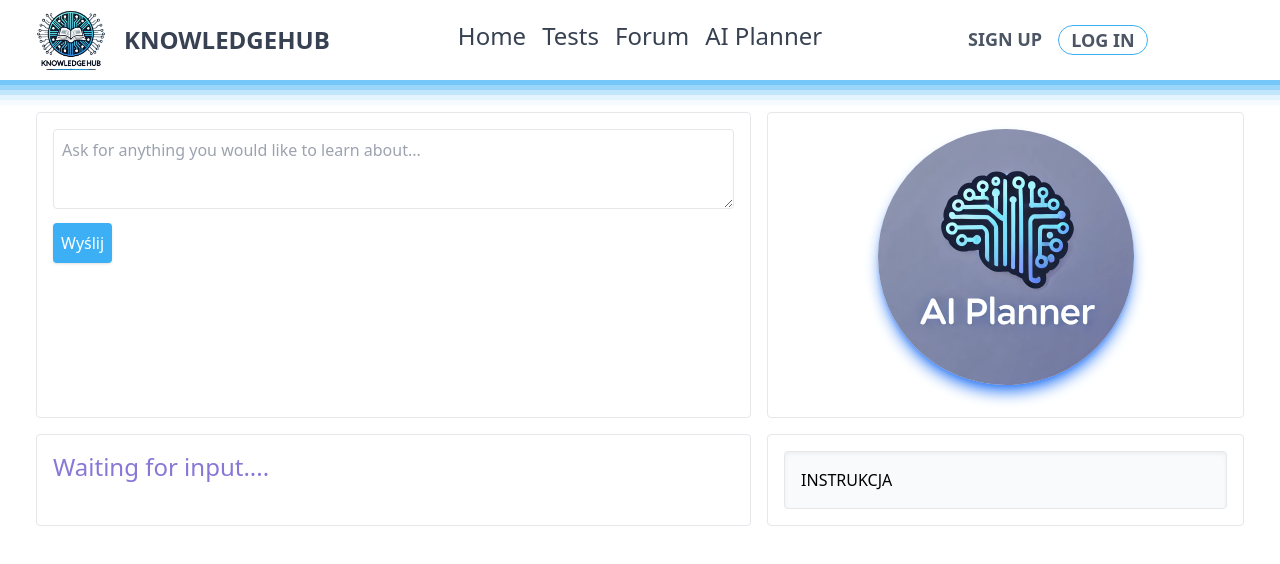
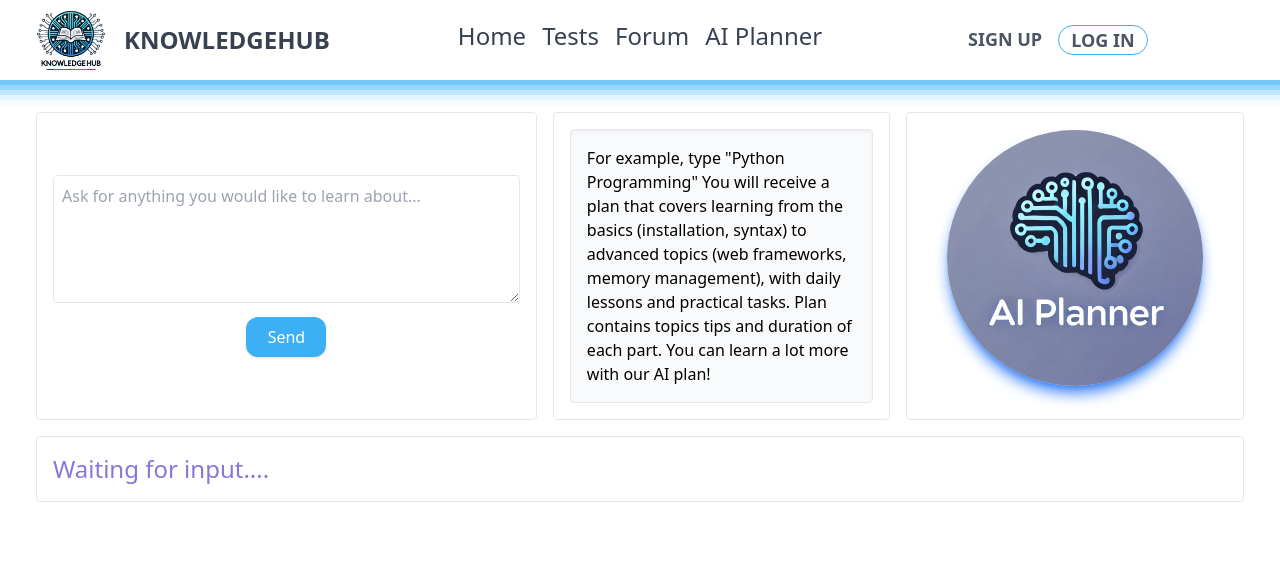
Before and after one commit to dbanaszak1/Hackaton, a React (Vite) app in the folder Front/: page /planner in a window 1280 px wide. Shown: the top 564 px of the page. Built offline with nearby package versions, Linux system fonts and the light colour scheme.

Commit message:
styles forum&planner&home

```diff
--- a/Front/src/Components/ForumQuestion.tsx
+++ b/Front/src/Components/ForumQuestion.tsx
@@ -14,7 +14,7 @@ const ForumQuestion = ({title, category, subcategory, description, answerCount }
     return Math.floor(Math.random() * 10);
   };
   return (
-    <div className="broder border-primary p-6 rounded-lg shadow-lg h-56 hover:bg-blue-200 transition duration-300 shadow-blue-200">
+    <div className="broder border-primary p-6 rounded-lg shadow-lg h-56 hover:bg-blue-200 transition duration-300 shadow-blue-300">
       <div className="flex flex-wrap">
         <div className="text-primary font-bold text-xl w-5/6 text-start m-auto">{title}</div>
         <div className="text-secondary font-bold text-lg text-start w-5/6 m-auto">{category}</div>
--- a/Front/src/Pages/Forum.tsx
+++ b/Front/src/Pages/Forum.tsx
@@ -4,6 +4,7 @@ import ForumQuestion from "../Components/ForumQuestion";
 import AddForumQuestionModal from "../Components/AddForumQuestionModal";
 import Footer from "../Components/Footer";
 import axios from "axios";
+import { Link } from "react-router-dom";
 
 interface Post {
   category: string;
@@ -42,13 +43,18 @@ const Forum = () => {
     </svg>
   );
 
+  const svgstar = (
+    <svg fill="#f7b602" className="mx-2" width="20px" height="20px" viewBox="0 0 1024 1024" xmlns="http://www.w3.org/2000/svg">
+    <path d="M908.1 353.1l-253.9-36.9L540.7 86.1c-3.1-6.3-8.2-11.4-14.5-14.5-15.8-7.8-35-1.3-42.9 14.5L369.8 316.2l-253.9 36.9c-7 1-13.4 4.3-18.3 9.3a32.05 32.05 0 0 0 .6 45.3l183.7 179.1-43.4 252.9a31.95 31.95 0 0 0 46.4 33.7L512 754l227.1 119.4c6.2 3.3 13.4 4.4 20.3 3.2 17.4-3 29.1-19.5 26.1-36.9l-43.4-252.9 183.7-179.1c5-4.9 8.3-11.3 9.3-18.3 2.7-17.5-9.5-33.7-27-36.3z"/>
+  </svg> );
+
   return (
     <>
       <Navbar user="" />
       <div className="container mx-auto p-4 max-w-[1240px] mt-10">
         <div className="text-2xl text-center flex flex-col items-center">
           <div className="w-full flex justify-center items-center mb-4">
-            <div className="search-div flex items-center space-x-4 bg-gray-100 py-4 px-52 rounded-lg shadow-md w-full max-w-[1240px]">
+            <div className="search-div flex items-center space-x-4 py-4 px-52 rounded-lg w-full max-w-[1240px]">
               <input
                 className="search-forum flex-grow p-2 border border-gray-300 rounded-lg"
                 type="search"
@@ -57,7 +63,7 @@ const Forum = () => {
                 onChange={(e) => setSearchTerm(e.target.value)}
               />
               <div
-                className="add-question px-4 py-2 bg-primary text-white rounded-lg inline-flex items-center cursor-pointer
+                className="text-lg px-4 py-2 bg-primary text-white rounded-lg inline-flex items-center cursor-pointer
                 hover:bg-secondary  ease-in-out hover:scale-110 duration-500"
                 onClick={openModal}
               >
@@ -67,18 +73,20 @@ const Forum = () => {
             </div>
           </div>
           <div className="flex space-x-4 w-full">
-            <div className="w-1/4 bg-gray-100 p-4 rounded-lg shadow-md">
+            <div className="w-1/4 p-4 rounded-lg shadow-md">
               <div>
-                <h3>Zadania rozwiązane</h3>
-                <h3>Zadanie nierozwiązanie</h3>
-                <h3>Kategorie:</h3>
-                <ul>
-                  <li>- 1</li>
-                  <li>- 1</li>
-                  <li>- 1</li>
-                  <li>- 1</li>
-                  <li>- 1</li>
-                  <li>- 1</li>
+                <div className="w-full inline-flex place-content-center text-xl items-center h-10"><input className="mx-2" type="checkbox"/>Task solved</div>
+                <div className="w-full inline-flex place-content-center text-xl items-center border-y border-primary h-10"><input className="mx-2" type="checkbox"/>Task unsolved</div>
+                <div className="w-full inline-flex place-content-center text-xl items-center h-10"><input className="mx-2" type="checkbox"/>Most {svgstar}</div>
+                <div className="w-full inline-flex place-content-center text-xl items-center h-10 border-y border-primary"><input className="mx-2" type="checkbox"/>Most answers</div>
+                <h3 className="text-primary mt-10">Categories:</h3>
+                <ul className="text-secondary text-lg">
+                  <li><input className="mx-2" type="checkbox"/>Programming</li>
+                  <li><input className="mx-2" type="checkbox"/>IT</li>
+                  <li><input className="mx-2" type="checkbox"/>Math</li>
+                  <li><input className="mx-2" type="checkbox"/>Languages</li>
+                  <li><input className="mx-2" type="checkbox"/>Biology</li>
+                  <li><input className="mx-2" type="checkbox"/>Other</li>
                 </ul>
               </div>
             </div>
@@ -86,20 +94,30 @@ const Forum = () => {
               {posts
               .filter((post) =>
                 post.title.toLowerCase().includes(searchTerm.toLowerCase()) ||
-                post.category.toLowerCase().includes(searchTerm.toLowerCase()))
+                post.category.toLowerCase().includes(searchTerm.toLowerCase()) ||
+                post.subcategory.toLowerCase().includes(searchTerm.toLowerCase()))
               .map((post, index) => (
+                <Link key={index} to={`/forum/${index +1}`}>
                   <ForumQuestion
-                  key={index}
+
                     title={post.title}
                     category={post.category}
                     subcategory={post.subcategory}
                     description={post.content}
                     answerCount={post.comments.length}
                   />
+                </Link>
+
               ))}
             </div>
-            <div className="w-1/4 bg-gray-100 p-4 rounded-lg shadow-md">
-              <h2>REKLAMY</h2>
+            <div className="w-1/4 p-4 rounded-lg shadow-md">
+              <img
+                className="w-full h-auto rounded-xl"
+                src="src/Assets/Images/reklama.jpg"
+                alt="Lech-reklama"/>
+              <img  className="w-full h-auto rounded-xl my-10"
+                src="src/Assets/Images/30lat-logo.png"
+                alt="UAM-reklama" />
             </div>
           </div>
         </div>
--- a/Front/src/Pages/Home.tsx
+++ b/Front/src/Pages/Home.tsx
@@ -20,8 +20,9 @@ const Home = () => {
       description: "Plan your learning journey with the help of our AI-powered planner. Set your goals, track your progress, and receive personalized recommendations on what to learn next. The planner will help you stay motivated and focused on your learning objectives."
     }
   ];
+  const bgurl = "https://minimumviablelegals.com.au/wp-content/uploads/2019/11/ITLB_B_BG-2.png"
   return (
-    <div className=''>
+    <div style={{backgroundImage: `url(${bgurl})`}} className='bg-cover'>
       <Navbar user=""/>
       <div className='pt-10 w-[1240px] flex flex-wrap items-center m-auto'>
         <img className="m-auto h-60 w-72" src="src/Assets/Images/logo.png" alt="logo" />
--- a/Front/src/Pages/Planner.tsx
+++ b/Front/src/Pages/Planner.tsx
@@ -5,10 +5,11 @@ import Navbar from "../Components/Navbar"
 const Planner: React.FC = () => {
   const [query, setQuery] = useState("")
   const [response, setResponse] = useState("")
+  const [loading, setLoading] = useState(false)
 
   const handleSubmit = async () => {
     if (!query) return
-
+    setLoading(true)
     try {
       const apiKey = "" // Replace with your actual OpenAI API key
       const endpoint = "https://api.openai.com/v1/chat/completions"
@@ -55,7 +56,7 @@ const Planner: React.FC = () => {
         "Response from OpenAI:",
         response.data.choices[0].message.content
       )
-
+      setLoading(false)
       setResponse(message)
     } catch (error) {
       console.error("Error fetching the response:", error)
@@ -102,19 +103,25 @@ const Planner: React.FC = () => {
       <Navbar user=""/>
       <div className="max-w-[1240px] mx-auto p-4">
         <div className="flex my-4 gap-4">
-          <div className="w-3/5 p-4 border rounded bg-white">
+          <div className="w-3/5 p-4 border rounded bg-white items-center place-content-evenly justify-center">
             <textarea
-              className="w-full h-20 p-2 border rounded outline-none"
+              className="w-full h-32 p-2 border rounded outline-none"
               value={query}
               onChange={(e) => setQuery(e.target.value)}
               placeholder="Ask for anything you would like to learn about..."
             />
-            <button
-              className="mt-2 p-2 bg-primary text-white rounded shadow hover:bg-blue-600 transition duration-300"
+            <div
+              className="mt-2 p-2 m-auto w-20 text-center cursor-pointer bg-primary text-white rounded-xl shadow hover:bg-blue-600 transition duration-300"
               onClick={handleSubmit}
             >
-              Wyślij
-            </button>
+              Send
+            </div>
+          </div>
+          <div className="w-2/5 p-4 border rounded bg-white flex flex-col items-center">
+            <div className="p-4 border rounded w-full bg-gray-50 shadow-inner">
+            For example, type "Python Programming"
+            You will receive a plan that covers learning from the basics (installation, syntax) to advanced topics (web frameworks, memory management), with daily lessons and practical tasks. Plan contains topics tips and duration of each part. You can learn a lot more with our AI plan!
+            </div>
           </div>
           <div className="w-2/5 p-4 border rounded bg-white flex flex-col items-center">
             <div className="flex-1 flex flex-col items-center justify-center">
@@ -126,21 +133,26 @@ const Planner: React.FC = () => {
             </div>
           </div>
         </div>
-        <div className="flex gap-4">
-          <div className="w-3/5 p-4 border rounded bg-white">
-            <h2 className="text-2xl text-secondary">
-              {response.length === 0
+        <div className="flex gap-4 w-full">
+          <div className="w-full p-4 border rounded bg-white">
+            {
+              loading == true ? (
+                <div className="flex items-center justify-center w-full">
+                  <svg className="h-10 w-10  animate-spin-slow" viewBox="0 0 24 24">
+                    <circle className="opacity-25" cx="12" cy="12" r="10" stroke="F5B03D" stroke-width="4"></circle>
+                    <path className="opacity-75" fill="	F5B03D" d="M4 12a8 8 0 018-8V0C5.373 0 0 5.373 0 12h4zm2 5.291A7.962 7.962 0 014 12H0c0 3.042 1.135 5.824 3 7.938l3-2.647z"></path>
+                  </svg>
+                </div> ): (<span></span>)
+
+            }<h2 className="text-2xl text-secondary">
+              {response.length === 0 || loading === true
                 ? "Waiting for input...."
                 : "Learning Plan"}
             </h2>
             {renderLearningPlan()}
           </div>
-          <div className="w-2/5 p-4 border rounded bg-white flex flex-col items-center">
-            <div className="p-4 border rounded w-full bg-gray-50 shadow-inner">
-              INSTRUKCJA
-            </div>
+
           </div>
-        </div>
       </div>
     </>
   )
--- a/Front/tailwind.config.js
+++ b/Front/tailwind.config.js
@@ -14,6 +14,9 @@ export default {
       boxShadow: {
         'custom-blue': 'rgba(61, 176, 245, 0.4) 0px 5px, rgba(61, 176, 245, 0.3) 0px 10px, rgba(61, 176, 245, 0.2) 0px 15px, rgba(61, 176, 245, 0.1) 0px 20px, rgba(61, 176, 245, 0.05) 0px 25px',
       },
+      animation: {
+        'spin-slow': 'spin 3s linear infinite',
+      },
     },
   },
   plugins: [],
```
Also changed, not shown: Front/src/Assets/Images/30lat-logo.png (added), Front/src/Assets/Images/reklama.jpg (added). Lines whose indentation alone changed are shown as unchanged.
